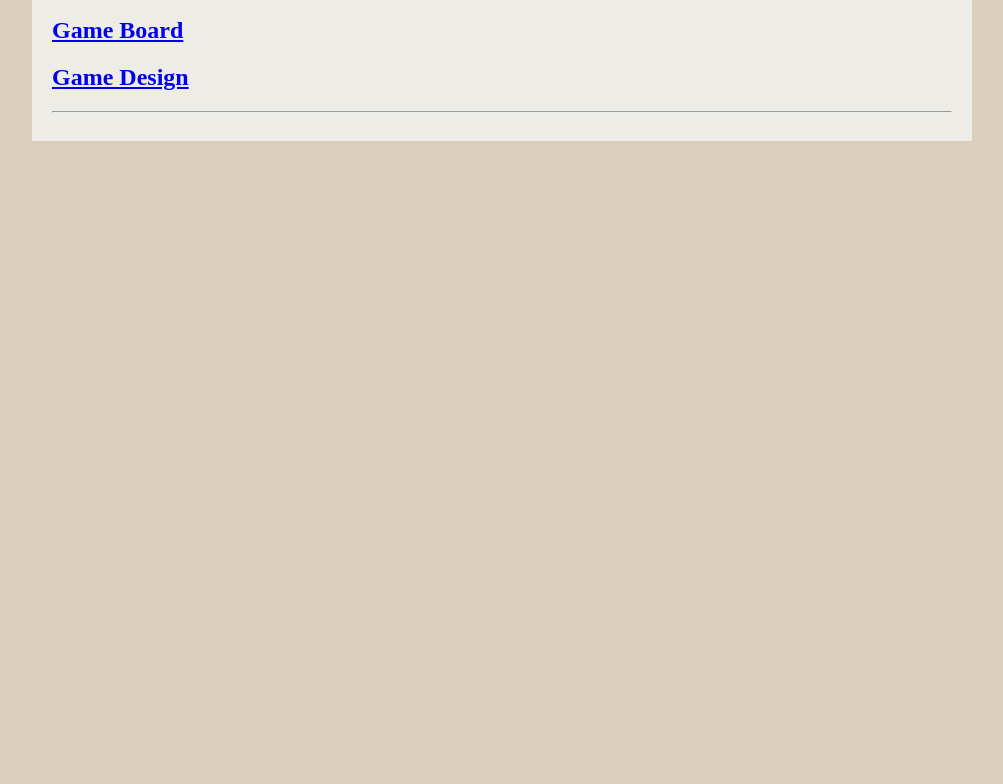
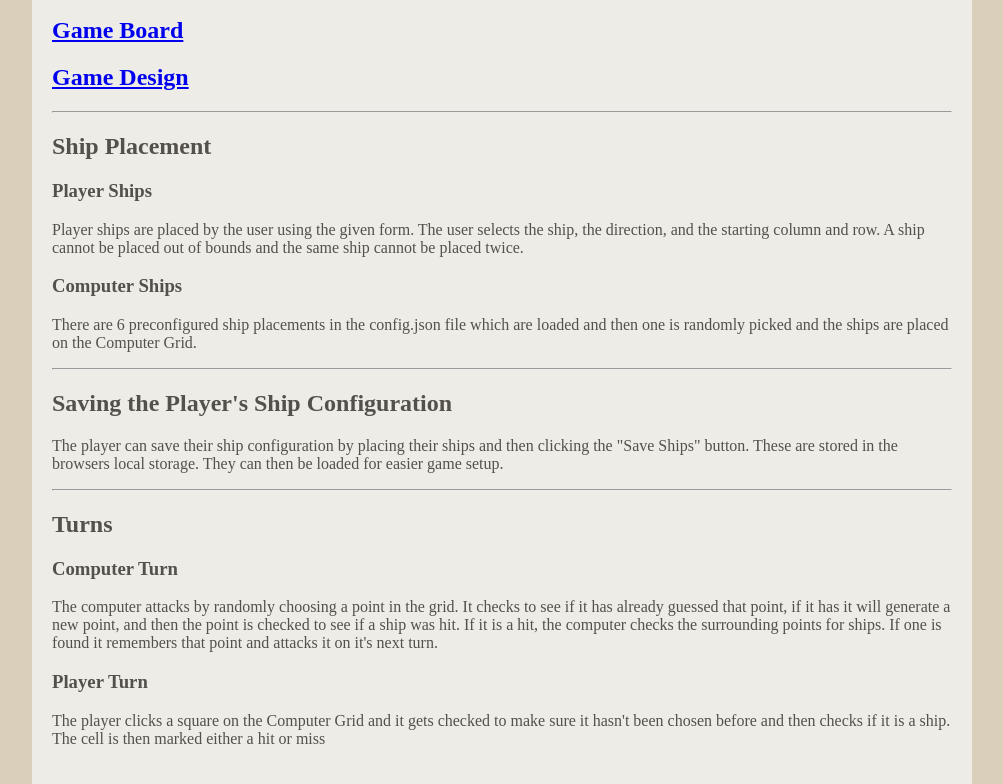
Before and after one commit to erichie/cs-2550-battleship, a plain HTML site: page documentation.html in a window 1280 px wide. Shown: the part 108-892 px from the top of the page, without its empty margins (138-1141 px from the left). Before the commit the page ends 800 px from the top, so only its background shows below. Drawn offline with Linux system fonts and the light colour scheme.

Commit message:
added content to the documentation page and fixed a bug with detection of game completion

```diff
--- a/documentation.html
+++ b/documentation.html
@@ -14,7 +14,21 @@
       </div>
       <hr>
       <div class="content">
-
+        <h2>Ship Placement</h2>
+        <h3>Player Ships</h3>
+        <p>Player ships are placed by the user using the given form. The user selects the ship, the direction, and the starting column and row. A ship cannot be placed out of bounds and the same ship cannot be placed twice.</p>
+        <h3>Computer Ships</h3>
+        <p>There are 6 preconfigured ship placements in the config.json file which are loaded and then one is randomly picked and the ships are placed on the Computer Grid.</p>
+        <hr>
+        <h2>Saving the Player's Ship Configuration</h2>
+        <p>The player can save their ship configuration by placing their ships and then clicking the "Save Ships" button. These are stored in the browsers local storage. They can then be loaded for easier game setup.</p>
+        <hr>
+        <h2>Turns</h2>
+        <h3>Computer Turn</h3>
+        <p>The computer attacks by randomly choosing a point in the grid. It checks to see if it has already guessed that point, if it has it will generate a new point, and then the point is checked to see if a ship was hit.
+          If it is a hit, the computer checks the surrounding points for ships. If one is found it remembers that point and attacks it on it's next turn.</p>
+        <h3>Player Turn</h3>
+        <p>The player clicks a square on the Computer Grid and it gets checked to make sure it hasn't been chosen before and then checks if it is a ship. The cell is then marked either a hit or miss</p>
       </div>
     </div>
   </body>
--- a/js/controller.js
+++ b/js/controller.js
@@ -65,7 +65,7 @@ function main()
   function playerAttack()
   {
     document.getElementById('debug').innerHTML = '';
-    if (game.computerShips.shipsSunk !== 5) {
+    if (game.computerShips.shipsSunk !== 5 || game.playerShips.shipsSunk !== 5) {
       var cells = document.getElementsByTagName('td');
       for (var i = 0; i < cells.length; i++) {
         cells[i].onclick = function() {
@@ -116,7 +116,7 @@ function main()
   function computerAttack()
   {
     document.getElementById('debug').innerHTML = 'It is now your turn. Make a guess by clicking in the Computer Grid';
-    if (game.playerShips.shipsSunk !== 5) {
+    if (game.playerShips.shipsSunk !== 5 || game.computerShips.shipsSunk !== 5) {
       var point = generatePoint();
       var row = point[0];
       var col = point[1];
```
